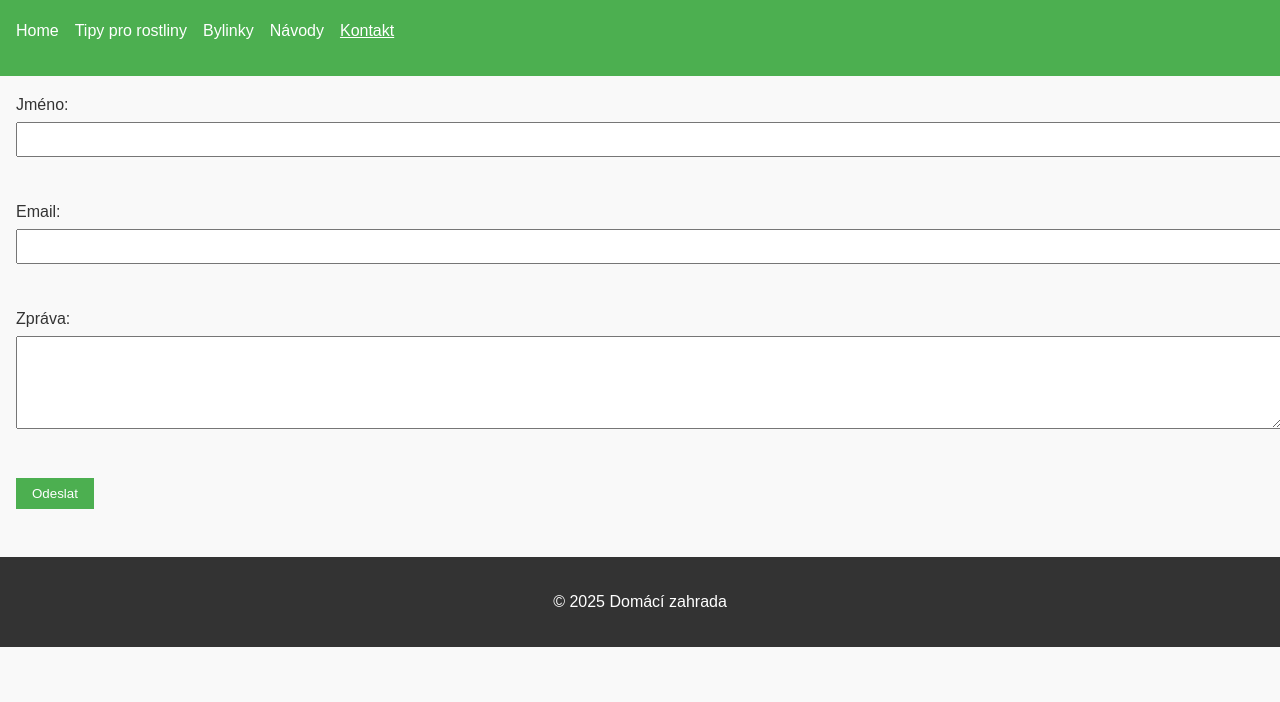
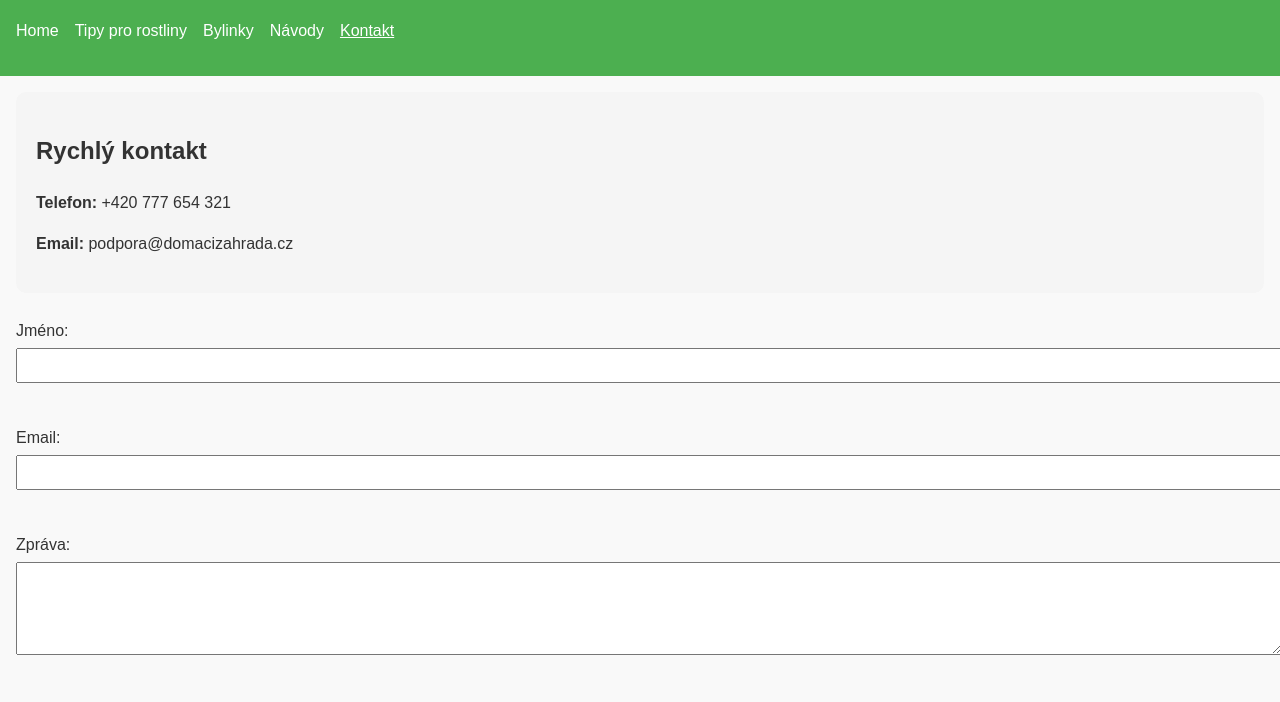
Before and after one commit to kaja852ks-star/domaci_zahrada, a plain HTML site: page kontakt.html in a window 1280 px wide. Shown: the part 92-794 px from the top of the page. Drawn offline with Linux system fonts and the light colour scheme.

Commit message:
Update kontakt.html

```diff
--- a/kontakt.html
+++ b/kontakt.html
@@ -24,6 +24,11 @@
 
   <main>
     <section>
+      <div style="background:#f5f5f5; padding:20px; border-radius:10px; margin-bottom:25px;">
+        <h2>Rychlý kontakt</h2>
+        <p><strong>Telefon:</strong> +420 777 654 321</p>
+        <p><strong>Email:</strong> podpora@domacizahrada.cz</p>
+      </div>
       <form onsubmit="return validujEmail()">
         <label for="jmeno">Jméno:</label><br>
         <input type="text" id="jmeno" name="jmeno" required><br><br>
```
